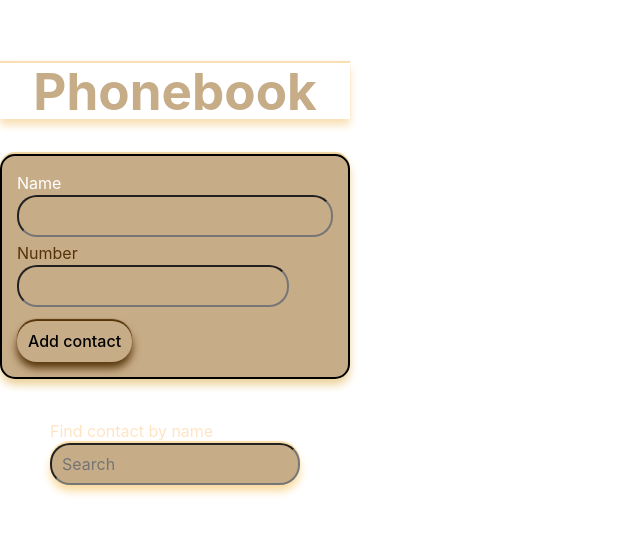
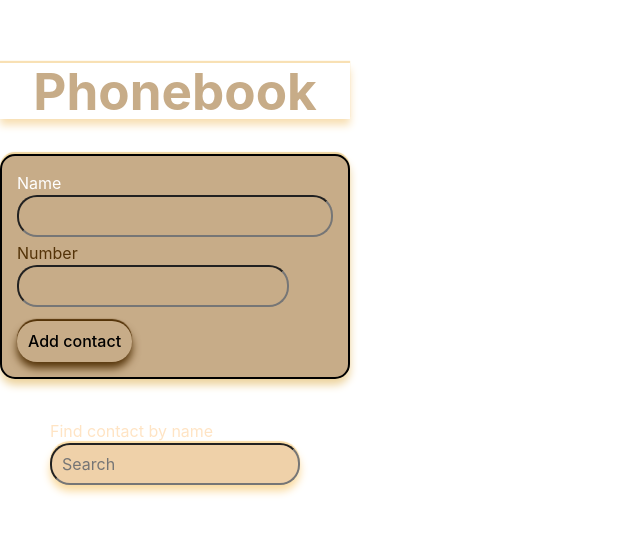
Before and after one commit to Masenko2604/goit-react-hw-07, a React (Vite) app: page / in a window 1280 px wide. Shown: the part 110-644 px from the top of the page, without its empty margins (0-640 px from the left). Built offline with nearby package versions, Linux system fonts and the light colour scheme; no server answers.

Commit message:
css update

```diff
--- a/src/components/SearchBar/SearchBar.module.css
+++ b/src/components/SearchBar/SearchBar.module.css
@@ -9,7 +9,7 @@
   padding: 10px;
   width: 250px;
   border-radius: 20px;
-  background-color: rgb(199, 172, 136);
+  background-color: rgb(239, 209, 169);
   color: rgb(155, 115, 63);
   box-shadow: 0 6px 8px rgb(250, 218, 158), 0 -2px 1px rgb(250, 221, 168);
 }
--- a/src/index.css
+++ b/src/index.css
@@ -37,7 +37,6 @@ h1 {
   box-shadow: 0 6px 8px rgb(248, 223, 178), 0 -2px 1px rgb(248, 224, 180);
   display: flex;
   justify-content: center;
-
 }
 
 button {
```
